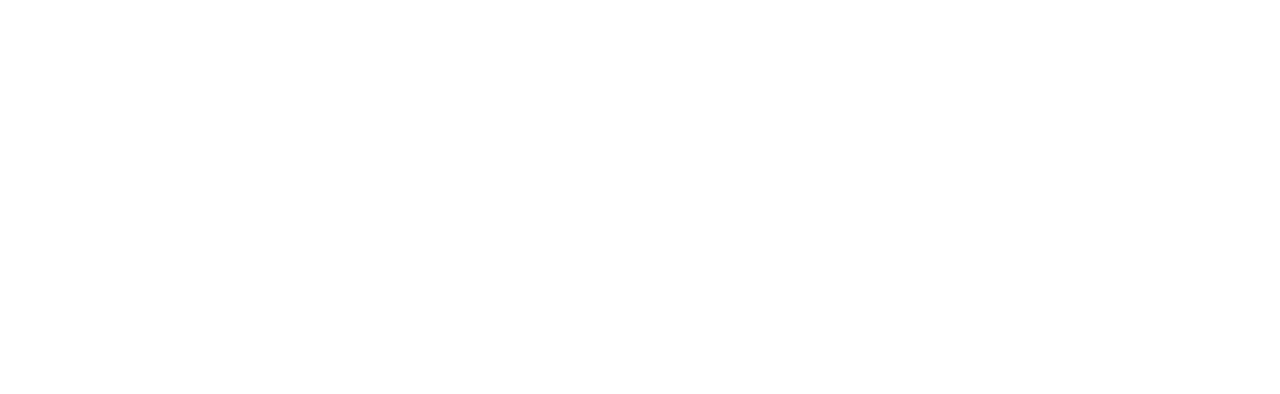
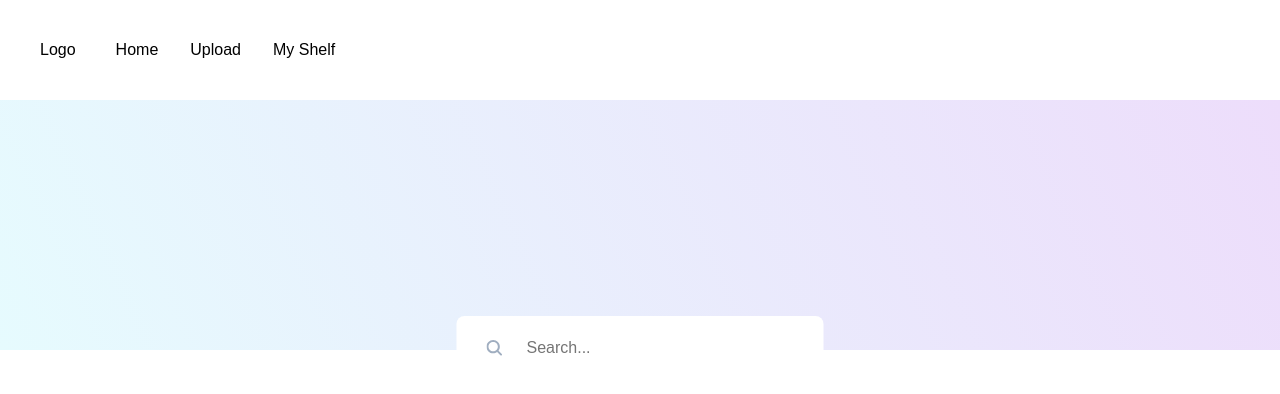
Before and after one commit to Arifineko/Bookshelf_Apps, a plain HTML site: page src/index.html in a window 1280 px wide. Drawn offline with Linux system fonts and the light colour scheme; a web font is replaced by a local one.

Commit message:
Squashed commit of the following:
commit fb02d9f48ecfed8ef9576721fdced2a38ee20884
Author: Arifineko <118251949+Arifineko@users.noreply.github.com>
Date:   Mon Oct 2 19:52:48 2023 +0700

    UI: Hero Section

commit 9290a5399f3fc284e67d165adb8e0c895b2fa696
Author: Arifineko <118251949+Arifineko@users.noreply.github.com>
Date:   Sat Sep 30 21:06:49 2023 +0700

    WIP: Add navbar

```diff
--- a/src/index.html
+++ b/src/index.html
@@ -4,9 +4,39 @@
     <meta charset="UTF-8">
     <meta name="viewport" content="width=device-width, initial-scale=1.0">
     <title>Bookshelf Apps</title>
-    <link rel="stylesheet" href="styles/style.css">
+
+    <!-- css styles -->
+    <link rel="stylesheet" href="styles/general.css">
+    <link rel="stylesheet" href="styles/header.css">
+    <link rel="stylesheet" href="styles/hero.css">
+
+    <!-- font style -->
+    <link href="https://fonts.cdnfonts.com/css/mona-sans" rel="stylesheet">
+
 </head>
 <body>
+    <header>
+        <div>Logo</div>
+        <nav>
+            <ul>
+                <li>Home</li>
+                <li>Upload</li>
+                <li>
+                    <a href="/src/myshelf.html">My Shelf</a>
+                </li>
+            </ul>
+        </nav>
+    </header>
+    <main>
+        <section class="hero-background">
+            <div class="search-nav">
+                <svg xmlns="http://www.w3.org/2000/svg" width="16" height="16" viewBox="0 0 16 16" fill="#A0AEC0" role="img" class="icon fill-current search-icon">
+                    <path fill-rule="evenodd" clip-rule="evenodd" d="M10.6002 12.0498C9.49758 12.8568 8.13777 13.3333 6.66667 13.3333C2.98477 13.3333 0 10.3486 0 6.66667C0 2.98477 2.98477 0 6.66667 0C10.3486 0 13.3333 2.98477 13.3333 6.66667C13.3333 8.15637 12.8447 9.53194 12.019 10.6419C12.0265 10.6489 12.0338 10.656 12.0411 10.6633L15.2935 13.9157C15.6841 14.3063 15.6841 14.9394 15.2935 15.33C14.903 15.7205 14.2699 15.7205 13.8793 15.33L10.6269 12.0775C10.6178 12.0684 10.6089 12.0592 10.6002 12.0498ZM11.3333 6.66667C11.3333 9.244 9.244 11.3333 6.66667 11.3333C4.08934 11.3333 2 9.244 2 6.66667C2 4.08934 4.08934 2 6.66667 2C9.244 2 11.3333 4.08934 11.3333 6.66667Z"></path>
+                </svg>
+                <input type="text" placeholder="Search..." class="search-input">
+            </div>
+        </section>
+    </main>
     <script src="scripts/main.js"></script>
 </body>
 </html>
--- /dev/null
+++ b/src/styles/general.css
@@ -0,0 +1,11 @@
+* {
+    list-style: none;
+    text-decoration: none;
+    font-family: 'Mona-Sans', sans-serif;
+    box-sizing: border-box;
+}
+
+body {
+    margin: 0;
+    height: 1400px;
+}
--- /dev/null
+++ b/src/styles/header.css
@@ -0,0 +1,16 @@
+header {
+    display: flex;
+    align-items: center;
+    width: 100%;
+    height: 100px;
+    padding: 0 40px;
+}
+
+nav ul {
+    display: flex;
+    gap: 32px;
+}
+
+a {
+    color: black;
+}
--- /dev/null
+++ b/src/styles/hero.css
@@ -0,0 +1,30 @@
+.hero-background {
+    height: 250px;
+    background: linear-gradient(66deg, #e6fbfe 0%, #edddfb 100%);
+    position: relative;
+}
+
+.search-nav {
+    background-color: white;
+    height: 64px;
+    padding: 0 30px;
+    border-radius: 8px;
+    display: flex;
+    align-items: center;
+    position: absolute;
+    bottom: -30px;
+    left: 50%;
+    transform: translateX(-50%);
+
+}
+
+.search-input {
+    font-size: 16px;
+    border: none;
+    padding-left: 24px;
+    padding-right: 60px;
+}
+
+.search-input:focus {
+    outline: none;
+}
```
Also changed, not shown: src/myshelf.html (added, +45 -0 lines), src/styles/style.css (deleted).
